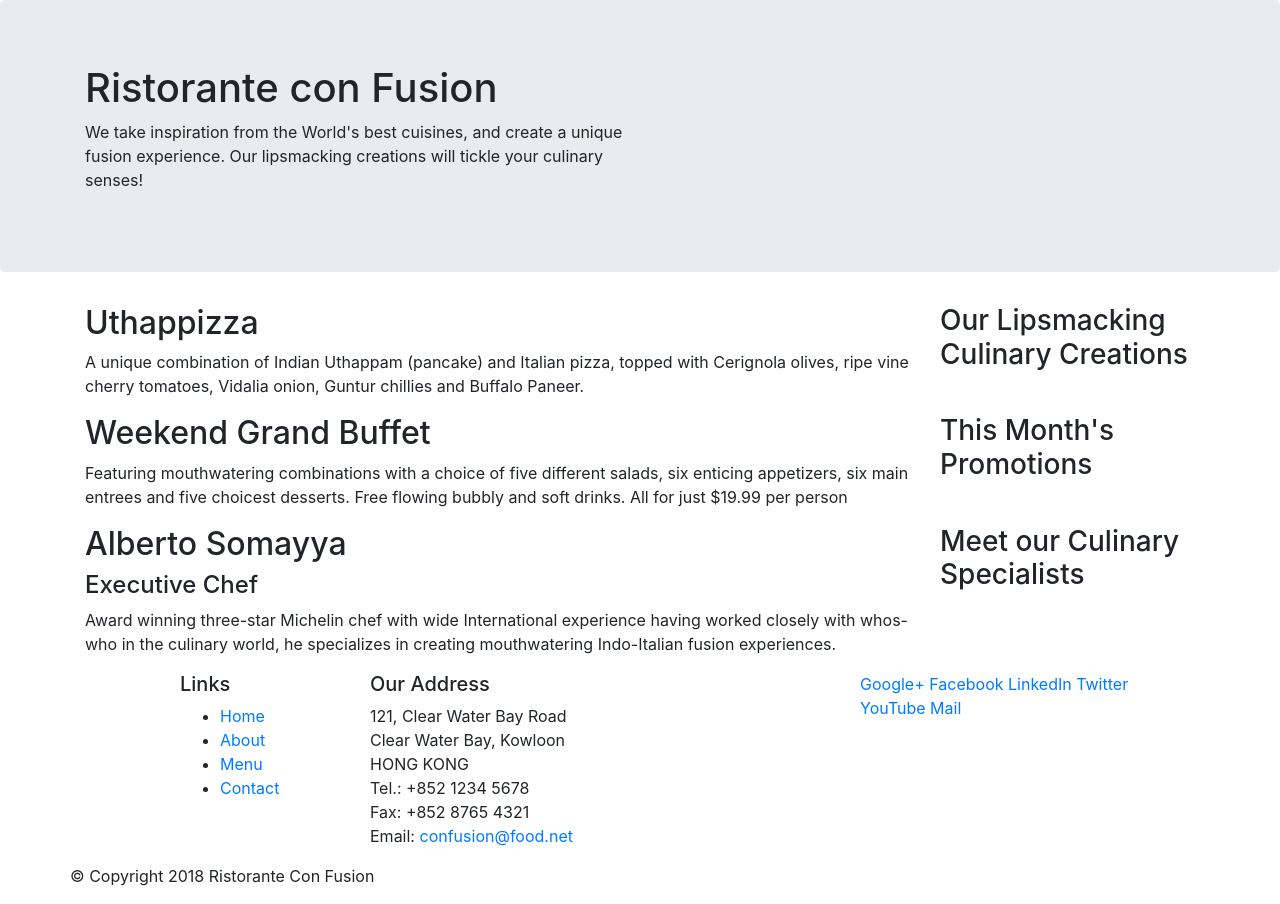
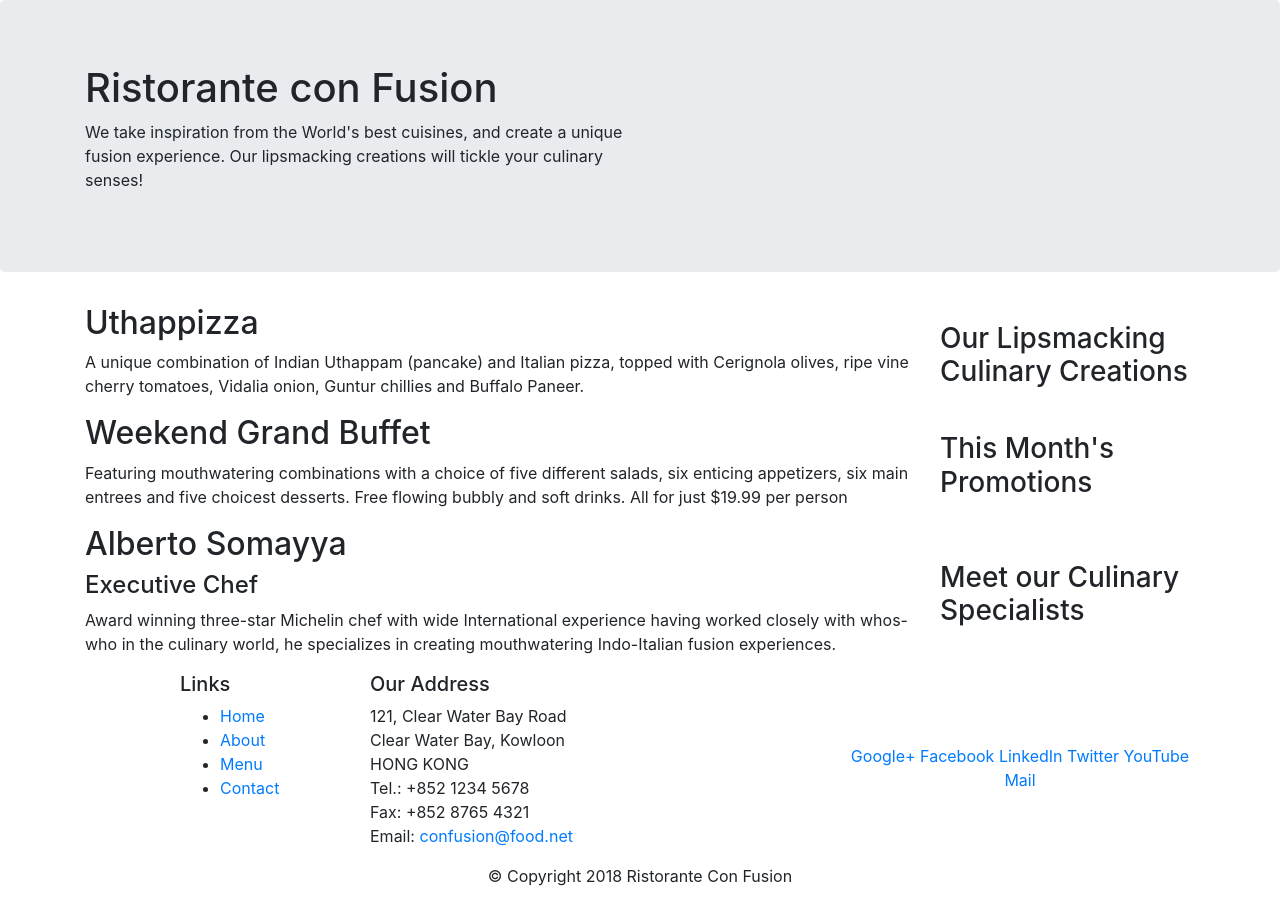
Before and after one commit to KANATA1/conFusion, a website: page index.html in a window 1280 px wide. Drawn offline with nearby package versions, Linux system fonts and the light colour scheme.

Commit message:
Bootstrap Grid Part 2

```diff
--- a/index.html
+++ b/index.html
@@ -8,13 +8,14 @@
     <meta http-equiv="x-ua-compatible" content="ie=edge">
     <!-- Bootstrap CSS -->
     <link rel="stylesheet" href="node_modules/bootstrap/dist/css/bootstrap.min.css">
+    <link href="css/style.css" rel="stylesheet">
 </head>
 
 <body>
 
     <header class="jumbotron">
         <div class="container">
-            <div class="row">
+            <div class="row row-header">
                 <div class="col-12 col-sm-6">
                     <h1>Ristorante con Fusion</h1>
                     <p>We take inspiration from the World's best cuisines, and create a unique fusion experience. Our lipsmacking creations will tickle your culinary senses!</p>
@@ -26,7 +27,7 @@
     </header>
 
     <div class="container">
-        <div class="row">
+        <div class="row row-content align-items-center">
             <div class="col-12 col-sm-4 order-sm-last col-md-3">
                 <h3>Our Lipsmacking Culinary Creations</h3>
             </div>
@@ -37,7 +38,7 @@
         </div>
 
 
-        <div class="row">
+        <div class="row row-content align-items-center">
             <div class="col-12 col-sm-4 order-sm-last col-md-3">
                 <h3>This Month's Promotions</h3>
             </div>
@@ -47,7 +48,7 @@
             </div>
         </div>
 
-        <div class="row">
+        <div class="row row-content align-items-center">
             <div class="col-12 col-sm-4 order-sm-last col-md-3">
                 <h3>Meet our Culinary Specialists</h3>
             </div>
@@ -59,12 +60,12 @@
         </div>
     </div>
 
-    <footer>
+    <footer class="footer">
         <div class="container">
             <div class="row">
                 <div class="col-4  offset-1 col-sm-2">
                     <h5>Links</h5>
-                    <ul>
+                    <ul class="list-unstyle">
                         <li><a href="#">Home</a></li>
                         <li><a href="#">About</a></li>
                         <li><a href="#">Menu</a></li>
@@ -82,8 +83,8 @@
 		              Email: <a href="mailto:confusion@food.net">confusion@food.net</a>
 		           </address>
                 </div>
-                <div class="col-12 col-sm-4">
-                    <div class="col-auto">
+                <div class="col-12 col-sm-4 align-self-center">
+                    <div class="text-center">
                         <a href="http://google.com/+">Google+</a>
                         <a href="http://www.facebook.com/profile.php?id=">Facebook</a>
                         <a href="http://www.linkedin.com/in/">LinkedIn</a>
@@ -93,8 +94,8 @@
                     </div>
                 </div>
            </div>
-           <div class="row">
-                <div>
+           <div class="row justify-content-center">
+                <div class="col-auto">
                     <p>© Copyright 2018 Ristorante Con Fusion</p>
                 </div>
            </div>
```
